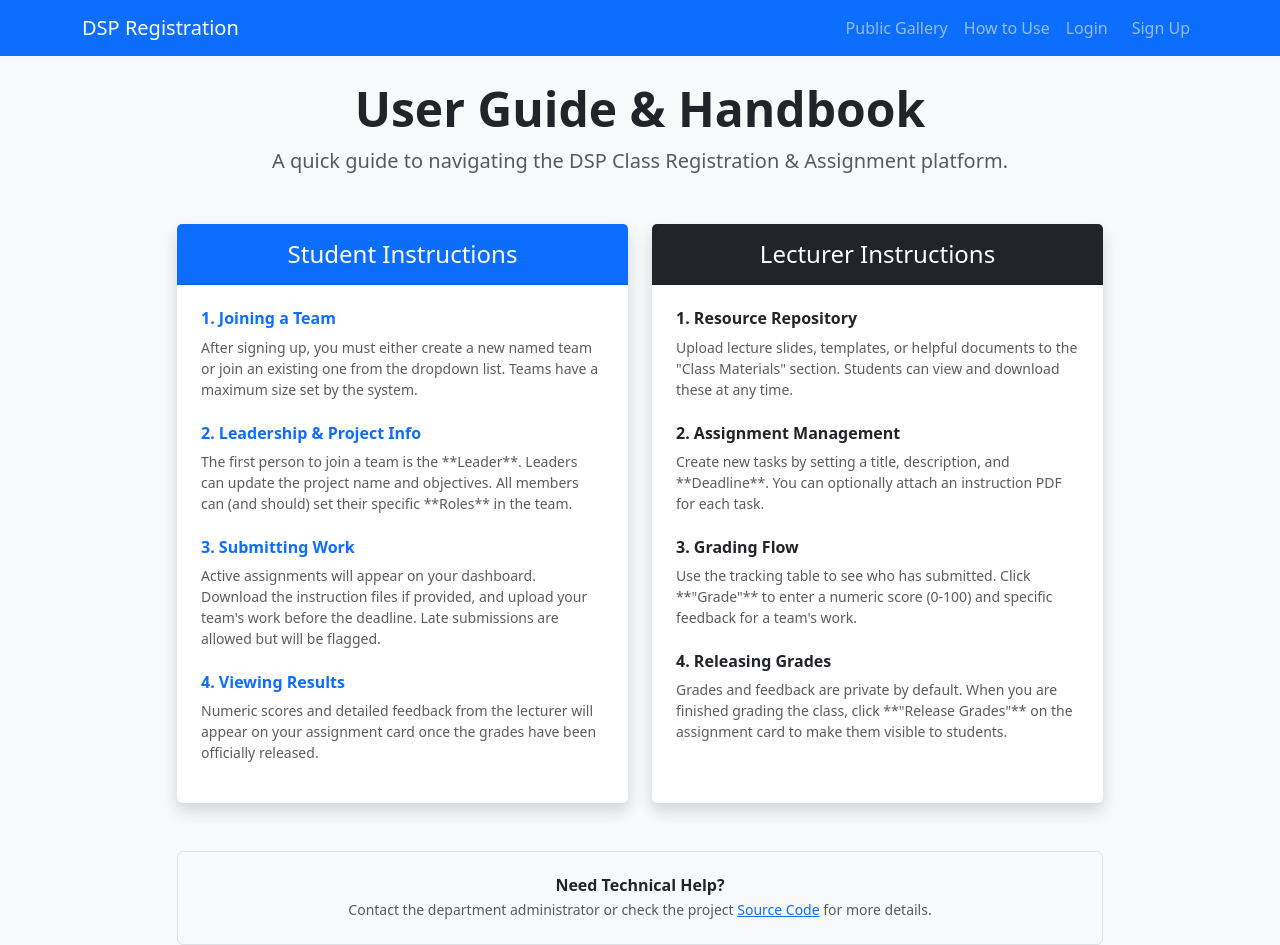
After one commit to sub2pewds12/DSP-Class-Web, a Django app: page /guide/ in a window 1280 px wide. The commit adds this page. Run offline with Django 5.2, Linux system fonts and the light colour scheme.

Commit message:
Phase 6: Added README tech stack and in-app User Guide

```diff
--- a/teams/templates/teams/base.html
+++ b/teams/templates/teams/base.html
@@ -18,6 +18,9 @@
                 <ul class="navbar-nav ms-auto mb-2 mb-lg-0">
                     <li class="nav-item">
                         <a class="nav-link" href="{% url 'gallery' %}">Public Gallery</a>
+                    </li>
+                    <li class="nav-item">
+                        <a class="nav-link" href="{% url 'guide' %}">How to Use</a>
                     </li>
                     {% if user.is_authenticated %}
                         <li class="nav-item">
--- /dev/null
+++ b/teams/templates/teams/guide.html
@@ -0,0 +1,73 @@
+{% extends 'teams/base.html' %}
+{% block content %}
+<div class="row justify-content-center">
+    <div class="col-lg-10">
+        <div class="text-center mb-5">
+            <h1 class="display-5 fw-bold text-dark"><i class="bi bi-journal-text text-primary"></i> User Guide & Handbook</h1>
+            <p class="lead text-muted">A quick guide to navigating the DSP Class Registration & Assignment platform.</p>
+        </div>
+
+        <div class="row">
+            <!-- Student Section -->
+            <div class="col-md-6 mb-4">
+                <div class="card h-100 shadow border-0">
+                    <div class="card-header bg-primary text-white py-3 text-center">
+                        <h4 class="mb-0"><i class="bi bi-person-fill"></i> Student Instructions</h4>
+                    </div>
+                    <div class="card-body p-4">
+                        <div class="mb-4">
+                            <h6 class="fw-bold text-primary"><i class="bi bi-people"></i> 1. Joining a Team</h6>
+                            <p class="small text-muted">After signing up, you must either create a new named team or join an existing one from the dropdown list. Teams have a maximum size set by the system.</p>
+                        </div>
+                        <div class="mb-4">
+                            <h6 class="fw-bold text-primary"><i class="bi bi-star"></i> 2. Leadership & Project Info</h6>
+                            <p class="small text-muted">The first person to join a team is the **Leader**. Leaders can update the project name and objectives. All members can (and should) set their specific **Roles** in the team.</p>
+                        </div>
+                        <div class="mb-4">
+                            <h6 class="fw-bold text-primary"><i class="bi bi-cloud-arrow-up"></i> 3. Submitting Work</h6>
+                            <p class="small text-muted">Active assignments will appear on your dashboard. Download the instruction files if provided, and upload your team's work before the deadline. Late submissions are allowed but will be flagged.</p>
+                        </div>
+                        <div class="mb-0">
+                            <h6 class="fw-bold text-primary"><i class="bi bi-award"></i> 4. Viewing Results</h6>
+                            <p class="small text-muted">Numeric scores and detailed feedback from the lecturer will appear on your assignment card once the grades have been officially released.</p>
+                        </div>
+                    </div>
+                </div>
+            </div>
+
+            <!-- Lecturer Section -->
+            <div class="col-md-6 mb-4">
+                <div class="card h-100 shadow border-0">
+                    <div class="card-header bg-dark text-white py-3 text-center">
+                        <h4 class="mb-0"><i class="bi bi-mortarboard-fill"></i> Lecturer Instructions</h4>
+                    </div>
+                    <div class="card-body p-4">
+                        <div class="mb-4">
+                            <h6 class="fw-bold text-dark"><i class="bi bi-file-earmark-plus"></i> 1. Resource Repository</h6>
+                            <p class="small text-muted">Upload lecture slides, templates, or helpful documents to the "Class Materials" section. Students can view and download these at any time.</p>
+                        </div>
+                        <div class="mb-4">
+                            <h6 class="fw-bold text-dark"><i class="bi bi-calendar-event"></i> 2. Assignment Management</h6>
+                            <p class="small text-muted">Create new tasks by setting a title, description, and **Deadline**. You can optionally attach an instruction PDF for each task.</p>
+                        </div>
+                        <div class="mb-4">
+                            <h6 class="fw-bold text-dark"><i class="bi bi-clipboard-check"></i> 3. Grading Flow</h6>
+                            <p class="small text-muted">Use the tracking table to see who has submitted. Click **"Grade"** to enter a numeric score (0-100) and specific feedback for a team's work.</p>
+                        </div>
+                        <div class="mb-0">
+                            <h6 class="fw-bold text-dark"><i class="bi bi-broadcast"></i> 4. Releasing Grades</h6>
+                            <p class="small text-muted">Grades and feedback are private by default. When you are finished grading the class, click **"Release Grades"** on the assignment card to make them visible to students.</p>
+                        </div>
+                    </div>
+                </div>
+            </div>
+        </div>
+
+        <!-- Tech Support / Footer -->
+        <div class="bg-light rounded p-4 text-center border mt-4">
+            <h6 class="fw-bold mb-1">Need Technical Help?</h6>
+            <p class="small text-muted mb-0">Contact the department administrator or check the project <a href="https://github.com/sub2pewds12/DSP-Class-Web" target="_blank">Source Code</a> for more details.</p>
+        </div>
+    </div>
+</div>
+{% endblock %}
--- a/teams/urls.py
+++ b/teams/urls.py
@@ -6,6 +6,7 @@ urlpatterns = [
     path('', views.dashboard_view, name='dashboard'),
     path('teacher/', views.teacher_dashboard, name='teacher_dashboard'),
     path('gallery/', views.gallery_view, name='gallery'),
+    path('guide/', views.guide_view, name='guide'),
 
     # Auth
     path('signup/', views.signup_view, name='signup'),
--- a/teams/views.py
+++ b/teams/views.py
@@ -222,3 +222,6 @@ def signup_view(request):
 def gallery_view(request):
     teams = Team.objects.prefetch_related('members__user').all()
     return render(request, 'teams/gallery.html', {'teams': teams})
+
+def guide_view(request):
+    return render(request, 'teams/guide.html')
```
Also changed, not shown: README.md (added).
